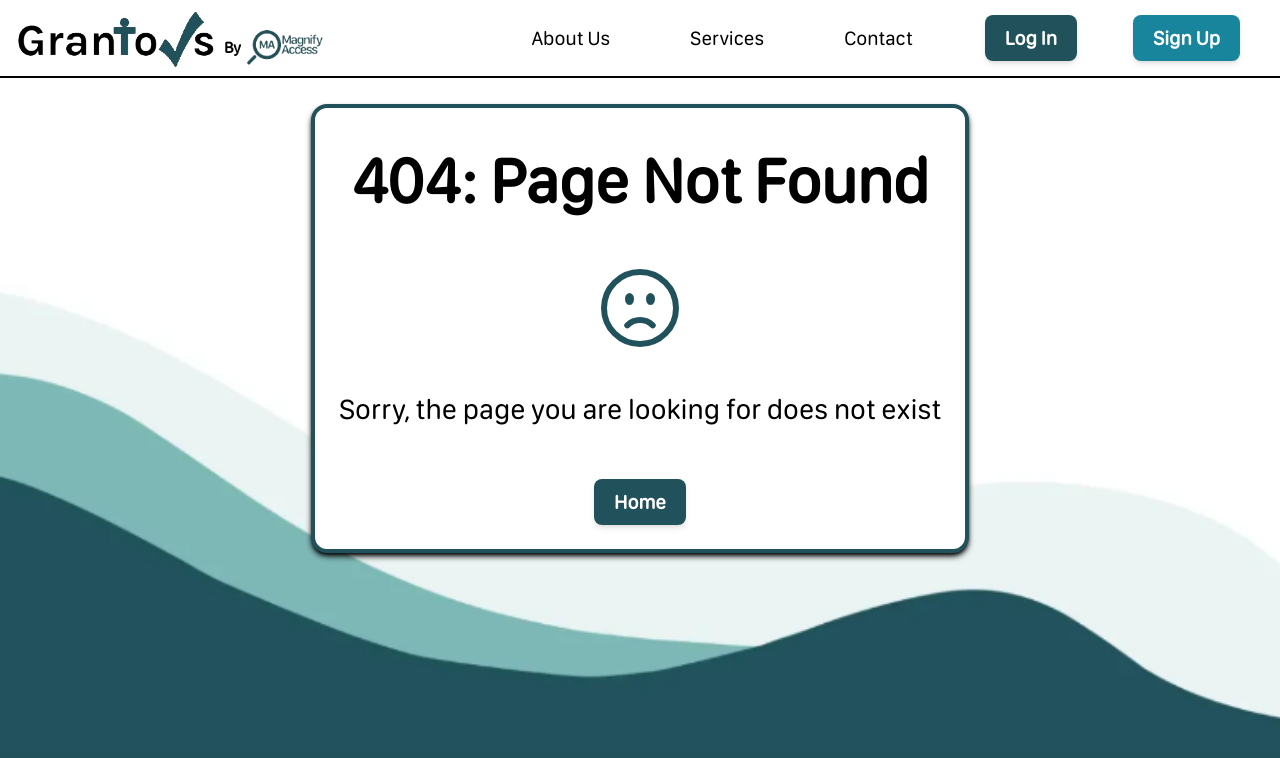
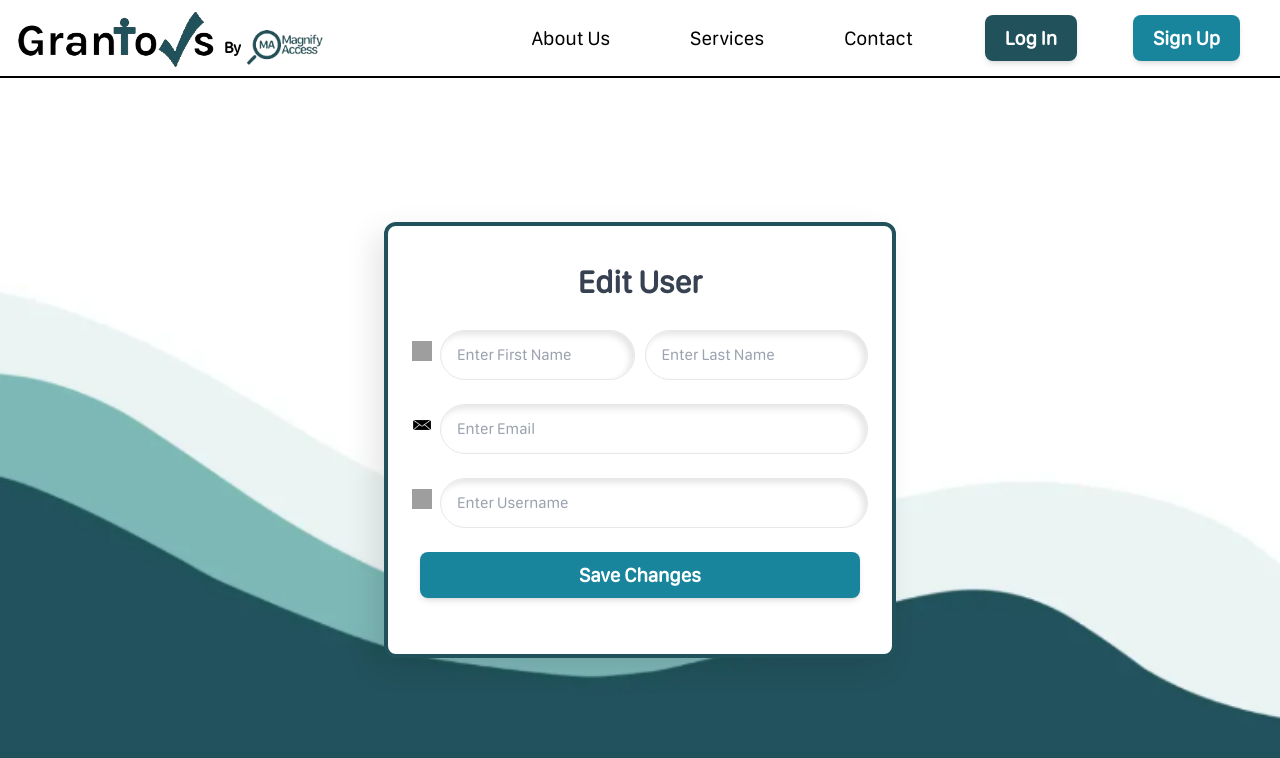
Before and after one commit to GlassesNoGlasses/c01w24-project-grantors, a React (Create React App) app in the folder frontend/: page /users/1/edit in a window 1280 px wide. Before the commit this address had no page. Shown: the top 758 px of the page. Built offline with nearby package versions, Linux system fonts and the light colour scheme; no server answers; grey boxes are pictures that could not be loaded.

Commit message:
delete user and buggy edit user

```diff
--- a/frontend/src/App.tsx
+++ b/frontend/src/App.tsx
@@ -23,6 +23,7 @@ import React, { useEffect } from 'react';
 import Background from "./components/background/Background";
 import FundingView from "./components/applications/admin/fundingView"
 import UserList from "./components/user-list/UserList/UserList";
+import EditUser from "./components/settings-page/EditUser";
 
 
 
@@ -66,6 +67,7 @@ function App() {
 							<Route path="createGrant" element={<CreateGrant />} />
 							<Route path="editGrant/:grantID" element={<EditGrant />} />
 							<Route path="users" element={<UserList />} />
+							<Route path="users/:userID/edit" element={<EditUser/>} />
 							<Route path="grants" element={<GrantBrowse />} />
 							<Route path="grants/:grantID" element={<GrantPage />} />
 							<Route path="admin/grants" element={<AdminGrants />} />
--- a/frontend/src/components/nav-bar/Navbar.tsx
+++ b/frontend/src/components/nav-bar/Navbar.tsx
@@ -51,10 +51,10 @@ const Navbar = ({}: NavbarProps) => {
 		return (
 			<>
 				<div className='flex items-center'>
-					<div className='hidden md:flex justify-end lg:text-[20px] text-[17px] xl:gap-20 xl:mr-16
-					mr-6 lg:gap-10 gap-6'>
-						<Link className='text-base hover:underline' to="/files">FileSys</Link>
-						<Link className='text-base hover:underline' to="/createGrant">Create Grants</Link>
+					<div className='hidden md:flex justify-end xl:text-[20px] text-[16px] xl:gap-20 xl:mr-16
+					mr-4 lg:gap-10 gap-6'>
+						<Link className='hover:underline' to="/files">FileSys</Link>
+						<Link className='hover:underline' to="/createGrant">Create Grants</Link>
 						<a href='https://www.magnifyaccess.ai/about-us'
 						className='hover:underline' target='blank'>About Us</a>
 						<a href='https://www.magnifyaccess.ai/additional-services'
@@ -78,10 +78,10 @@ const Navbar = ({}: NavbarProps) => {
 		return (
 			<>
 				<div className='flex items-center'>
-					<div className='hidden md:flex justify-end lg:text-[20px] text-[17px] xl:gap-20 xl:mr-16
+					<div className='hidden md:flex justify-end xl:text-[20px] text-[16px] xl:gap-20 xl:mr-16
 					mr-6 lg:gap-10 gap-6'>
-						<Link className='text-base hover:underline' to="/files">FileSys</Link>
-						<Link className='text-base hover:underline' to="/grants">Grants</Link>
+						<Link className='hover:underline' to="/files">FileSys</Link>
+						<Link className='hover:underline' to="/grants">Grants</Link>
 						<a href='https://www.magnifyaccess.ai/about-us'
 						className='hover:underline' target='blank'>About Us</a>
 						<a href='https://www.magnifyaccess.ai/additional-services'
@@ -105,7 +105,7 @@ const Navbar = ({}: NavbarProps) => {
 	const DefaultTopNavigation = (): JSX.Element => {
 		return (
 			<div className='flex items-center'>
-				<div className='hidden md:flex justify-end lg:text-[20px] text-[17px] xl:gap-20 xl:mr-16
+				<div className='hidden md:flex justify-end xl:text-[20px] text-[16px] xl:gap-20 xl:mr-16
 				mr-6 lg:gap-10 gap-6'>
 					<a href='https://www.magnifyaccess.ai/about-us'
 					className='hover:underline' target='blank'>About Us</a>
@@ -125,7 +125,14 @@ const Navbar = ({}: NavbarProps) => {
 
 	const SystemAdminTopNavigation = (): JSX.Element => {
 		return (
-			<div className='flex xl:gap-10 gap-4'>
+			<div className='flex xl:gap-10 gap-4 items-center'>
+
+				<div className='hidden md:flex justify-end xl:text-[20px] text-[16px] xl:gap-20 xl:mr-16
+					mr-4 lg:gap-10 gap-6'>
+					<Link className='hover:underline' to="/users">View Users</Link>
+					<Link className='hover:underline' to="/signup">Create New User</Link>
+				</div>
+
 				<div className='flex flex-row gap-4 items-center'>
 					<p className='text-base font-bold'>{user?.username}</p>
 					<SignOutButton />
--- /dev/null
+++ b/frontend/src/components/settings-page/EditUser.tsx
@@ -0,0 +1,127 @@
+import React, { useEffect, useState } from 'react'
+import UserController from '../../controllers/UserController'
+import { useParams } from 'react-router-dom'
+import emailIcon from '../../images/iconMail.png';
+import nameIcon from '../../images/iconName.png';
+
+    const EditUser = () => {
+
+        const [username, setUsername] = useState('')
+        const [email, setEmail] = useState('')
+        const [firstName, setFirstName] = useState('')
+        const [lastName, setLastName] = useState('')
+
+        const { userID } = useParams()
+
+        const gett = async () => {
+            if (userID) {
+                const user = await UserController.fetchAUser(userID)
+                if (!user) {return}
+                setUsername(user.username ? user.username.toString() : '')
+                setEmail(user.email ? user.email.toString() : '')
+                setFirstName(user.firstName ? user.firstName.toString() : '')
+                setLastName(user.lastName ? user.lastName.toString() : '')
+            }
+        }
+
+        useEffect(() =>{
+            gett()
+        }, [])
+
+        const handleSubmit = async (event: React.FormEvent<HTMLFormElement>) => {
+            event.preventDefault();
+
+
+        };
+
+
+        return (
+            <div className="flex items-center justify-center min-h-screen pt-20 bg-home-background bg-cover
+                bg-no-repeat bg-center h-[100vh] w-[100vw] fixed z-[-1]">
+                <div className="w-full max-w-xs px-4 py-6 mx-auto bg-white rounded-xl
+                    sm:px-6 sm:py-8 md:max-w-sm lg:max-w-md xl:max-w-lg 2xl:max-w-xl
+                    flex flex-col gap-4 border-4 border-primary shadow-2xl shadow-black"
+                    style={{ boxShadow: '-10px 10px 30px 0 rgba(0, 0, 0, 0.1)' }}>
+                    <h3 className="text-xl font-bold text-center sm:text-2xl text-gray-700">Edit User</h3>
+                    <form className='flex flex-col gap-4' onSubmit={handleSubmit}>
+                        <div className='flex flex-row'>
+                            <div className="flex items-center w-[49%] mr-[2%]">
+                                <img src={nameIcon} alt="Password"
+                                    className="mr-2 h-5 w-5 flex-shrink-0 text-green-500" />
+                                <input
+                                    type="firstName"
+                                    id="firstName"
+                                    placeholder="Enter First Name"
+                                    value={firstName}
+                                    onChange={(e) => setFirstName(e.target.value)}
+                                    className="w-full px-3 py-2 mt-2 border border-gray-200 rounded-full focus:outline-none
+                                    focus:ring focus:ring-green-600 sm:px-4 sm:py-3"
+                                    style={{ boxShadow: 'inset -4px 4px 6px rgba(0, 0, 0, 0.1)'}}
+                                    required
+                                />
+                            </div>
+                            <div className="flex items-center w-[49%]">
+                                <input
+                                    type="lastName"
+                                    id="lastName"
+                                    placeholder="Enter Last Name"
+                                    value={lastName.toString()}
+                                    onChange={(e) => setLastName(e.target.value)}
+                                    className="w-full px-3 py-2 mt-2 border border-gray-200 rounded-full focus:outline-none
+                                    focus:ring focus:ring-green-600 sm:px-4 sm:py-3"
+                                    style={{ boxShadow: 'inset -4px 4px 6px rgba(0, 0, 0, 0.1)'}}
+                                    required
+                                />
+                            </div>
+                        </div>
+
+                        <div className="flex items-center">
+                            <img src={emailIcon} alt="Email"
+                                className="mr-2 h-5 w-5 flex-shrink-0 text-green-500" />
+                            <input
+                                type="text"
+                                id="email"
+                                placeholder="Enter Email"
+                                value={email.toString()}
+                                onChange={(e) => setEmail(e.target.value)}
+                                className="w-full px-3 py-2 mt-2 border border-gray-200 rounded-full focus:outline-none
+                                focus:ring focus:ring-green-600 sm:px-4 sm:py-3"
+                                style={{ boxShadow: 'inset -4px 4px 6px rgba(0, 0, 0, 0.1)'}}
+                                required
+                            />
+                        </div>
+                        <div className="flex items-center">
+                            <img src={nameIcon} alt="Username"
+                                className="mr-2 h-5 w-5 flex-shrink-0 text-green-500" />
+                            <input
+                                type="text"
+                                id="username"
+                                placeholder="Enter Username"
+                                value={username.toString()}
+                                onChange={(e) => setUsername(e.target.value)}
+                                className="w-full px-3 py-2 mt-2 border border-gray-200 rounded-full focus:outline-none
+                                focus:ring focus:ring-green-600 sm:px-4 sm:py-3"
+                                style={{ boxShadow: 'inset -4px 4px 6px rgba(0, 0, 0, 0.1)'}}
+                                required
+                            />
+                        </div>
+
+
+
+                        <div className="flex justify-center">
+                            <button
+                                type="submit"
+                                className='p-2 px-5 m-2 bg-secondary hover:bg-primary w-full
+                                text-white font-bold rounded-lg shadow-md transition-colors duration-150 ease-in
+                                text-base'>Save Changes</button>
+                        </div>
+                    </form>
+                    <div className='flex items-center justify-center'>
+                        <span className='font-bold text-red-500'></span>
+                    </div>
+                </div>
+            </div>
+        )
+    }
+
+export default EditUser
--- a/frontend/src/components/user-list/UserList/UserList.tsx
+++ b/frontend/src/components/user-list/UserList/UserList.tsx
@@ -4,6 +4,7 @@ import UserController from '../../../controllers/UserController';
 import { Cookies } from 'react-cookie';
 import DropDownFilter from '../../filter/DropDownFilter';
 import { Link } from 'react-router-dom';
+import { useUserContext } from '../../contexts/userContext';
 
 const UserCard = ({ user } : {user: User}) => {
     return (<div className='flex justify-between p-6 w-full items-center rounded-xl
@@ -19,17 +20,30 @@ const UserCard = ({ user } : {user: User}) => {
             <h2><b>Name:</b> &nbsp; {user.firstName + ' ' + user.lastName}</h2>
         </div>
 
-        <div className='flex gap-4'>
-            <Link to='/statistics' className='bg-primary hover:bg-secondary h-fit w-fit py-2 px-4
-                rounded-xl text-white'>
+        <div className='flex flex-col gap-4 items-end'>
+            <Link to='/statistics' className='bg-primary hover:bg-secondary h-fit w-full py-2 px-4
+                rounded-xl text-white text-center'>
                 Statistics
             </Link>
 
-            <Link to='/statistics' className='bg-orange-400 hover:bg-orange-500
+            <div className='flex gap-4'>
+
+                <Link to={`/users/${user.accountID}/edit`} className='bg-orange-400 hover:bg-orange-500
                 h-fit w-fit py-2 px-4 rounded-xl text-white'>
                     Edit
                 </Link>
+
+                <button className='bg-red-500 hover:bg-red-600
+                h-fit w-fit py-2 px-4 rounded-xl text-white' onClick={async () => {
+                    await UserController.deleteUser(user.accountID)
+                    alert(`User with username: ${user.username} has been successfully deleted`)
+                    window.location.reload()
+                }}>
+                    Remove
+                </button>
             </div>
+        </div>
+
     </div>)
 }
 
@@ -45,13 +59,10 @@ const UserFilter = ({ users, setFilteredUsers }: {
 
     useEffect(() => {
         setFilteredUsers(users.filter(user => {
-            if (search !== "" && !user.email?.toLowerCase().includes(search.toLowerCase()))
-                return false;
-            if (search !== "" && !user.username?.toLowerCase().includes(search.toLowerCase()))
-                return false;
-            if (search !== "" && !user.firstName?.toLowerCase().includes(search.toLowerCase()))
-                return false;
-            if (search !== "" && !user.lastName?.toLowerCase().includes(search.toLowerCase()))
+            if (search !== "" && !user.email?.toLowerCase().includes(search.toLowerCase())
+            && !user.username?.toLowerCase().includes(search.toLowerCase())
+            && !user.firstName?.toLowerCase().includes(search.toLowerCase())
+            && !user.lastName?.toLowerCase().includes(search.toLowerCase()))
                 return false;
             if (userType && userType == UserTypes.admin && !user.isSysAdmin)
                 return false;
@@ -94,8 +105,7 @@ const UserList = () => {
     const [users, setUsers] = useState<User[]>([]);
     const [filteredUsers, setFilteredUsers] = useState<User[]>([]);
 
-
-    useEffect(() => {
+    const init = () => {
         const userToken = new Cookies().get('user-token');
 
         if (!userToken) return;
@@ -104,7 +114,10 @@ const UserList = () => {
             if (users) setUsers(users);
             if (users) setFilteredUsers(users)
         });
+    }
 
+    useEffect(() => {
+        init()
     }, []);
 
     return (
--- a/frontend/src/controllers/UserController.ts
+++ b/frontend/src/controllers/UserController.ts
@@ -68,6 +68,24 @@ export default class UserController {
             const res = await fetch(`http://localhost:${SERVER_PORT}/user`, {
                 method: 'GET',
                 headers: { 'Authorization': `Bearer ${authToken}` }
+            });
+
+            if (res.ok) {
+                return await res.json().then((data: { response: User }) => {
+                    return data.response;
+                });
+            } else {
+                console.error("Failed to fetch user", res);
+            }
+        } catch (error) {
+            console.error("Error while fetching user", error);
+        }
+    }
+
+    static async fetchAUser(uid: string): Promise<User | undefined> {
+        try {
+            const res = await fetch(`http://localhost:${SERVER_PORT}/user/${uid}`, {
+                method: 'GET',
             });
 
             if (res.ok) {
@@ -160,4 +178,23 @@ export default class UserController {
             return false
         }
     }
+
+    static async deleteUser(userId: string): Promise<String> {
+        try {
+            const res = await fetch(`http://localhost:${SERVER_PORT}/users/${userId}/delete`, {
+                method: 'DELETE',
+                headers: {
+                    'Content-Type': 'application/json',
+                },
+            });
+
+            return await res.json().then((message: String) => {
+                return message
+            });
+
+        } catch (error) {
+            console.error("Error while updating preferences", error);
+            return "Error while deleting"
+        }
+    }
 }
```
Also changed, not shown: 1 other file (tests, documents, lock files or other folders). Lines whose indentation alone changed are shown as unchanged.
